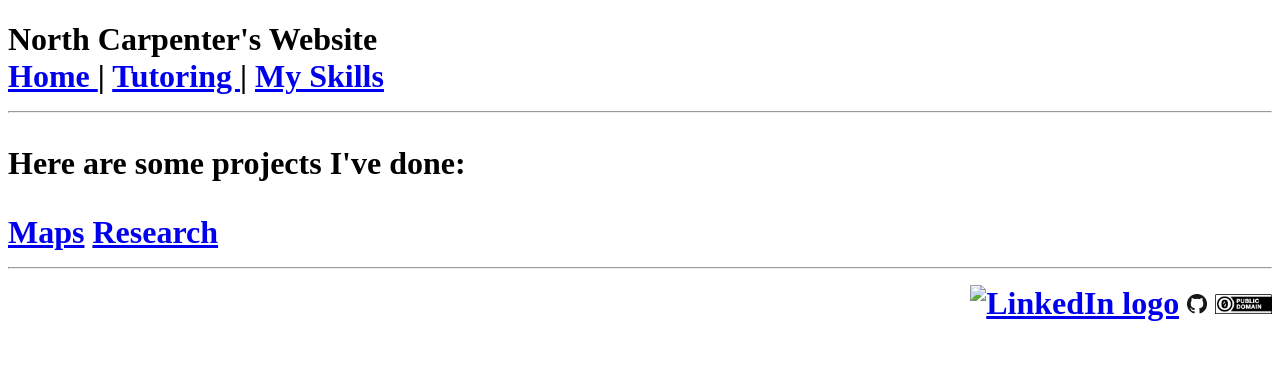
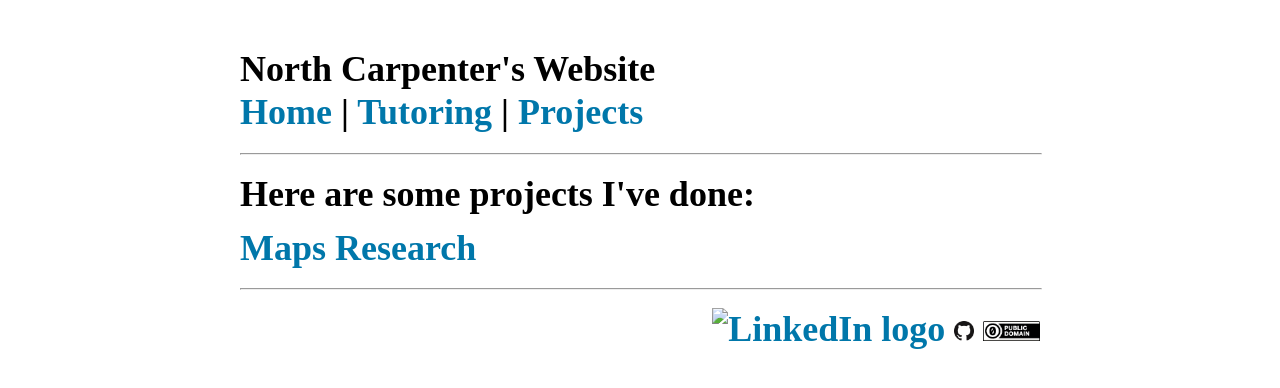
Before and after one commit to NorthCarpenter/NorthCarpenter.github.io, a Jekyll site: the page built from Projects/projects.html, in a window 1280 px wide. Shown: the top 388 px of the page. Built offline with Jekyll 4.4.1, drawn with Linux system fonts in a browser that asks for light colours.

Commit message:
header fix and map files

```diff
--- a/Projects/projects.html
+++ b/Projects/projects.html
@@ -1,5 +1,5 @@
 ---
-title: Tutoring
+title: Projects
 layout: default
 
 # A place for me to explain my experiance tutoring and how to contact me.
--- a/_data/navigation.yml
+++ b/_data/navigation.yml
@@ -10,5 +10,5 @@
   link: /
 - name: Tutoring
   link: /Tutoring.html
-- name: My Skills
-  link: /my-skills.html
+- name: Projects
+  link: Projects/projects.html
--- a/_includes/navigation.html
+++ b/_includes/navigation.html
@@ -2,6 +2,12 @@
     Use the baseurl as a prefix for each link in the navigation data.
     Apply highlight formatting if the URL matches the current page.
 {% endcomment %}
+
+<head>
+    <meta charset="utf-8">
+    <meta http-equiv="X-UA-Compatible" content="IE=edge">
+    <meta name="viewport" content="width=device-width, initial-scale=1.0">
+    <link rel="stylesheet" href="style.css">
 
 <body>
 <h1>{{ item.name }}<h1>
@@ -11,6 +17,7 @@
 </span>
 <span style="float: right;"></span>
 <nav>
+    <link rel="stylesheet" href="style.css">
     {%- for item in site.data.navigation %}
         <a href="{{ item.link | relative_url }}" {% if item.link == page.url %}class="current" {% endif %}>
             {{ item.name }}
--- a/_layouts/default.html
+++ b/_layouts/default.html
@@ -3,6 +3,9 @@
 
 
 <head>
+
+    <link rel="stylesheet" href="/style.css">
+
     <meta charset="utf-8">
     <meta http-equiv="X-UA-Compatible" content="IE=edge">
     <meta name="viewport" content="width=device-width, initial-scale=1.0">
@@ -17,11 +20,12 @@
         <script src="{{ site.baseurl }}{% link assets/js/analytics.js %}"></script>
     {% endif %}
 
-    <link rel="stylesheet" href="style.css">
-
 </head>
 
 <body>
+
+    <link rel="stylesheet" href="style.css">
+
     <!-- Navigation -->
     {% include navigation.html %}
 
--- /dev/null
+++ b/prettified.css
@@ -0,0 +1 @@
+.pln{color:#000}@media screen{.str{color:#080}.kwd{color:#008}.com{color:#800}.typ{color:#606}.lit{color:#066}.clo,.opn,.pun{color:#660}.tag{color:#008}.atn{color:#606}.atv{color:#080}.dec,.var{color:#606}.fun{color:red}}@media print,projection{.kwd,.tag,.typ{font-weight:700}.str{color:#060}.kwd{color:#006}.com{color:#600;font-style:italic}.typ{color:#404}.lit{color:#044}.clo,.opn,.pun{color:#440}.tag{color:#006}.atn{color:#404}.atv{color:#060}}pre.prettyprint{}ol.linenums{margin-top:0;margin-bottom:0}li.L0,li.L1,li.L2,li.L3,li.L5,li.L6,li.L7,li.L8{list-style-type:none}li.L1,li.L3,li.L5,li.L7,li.L9{background:#eee}
```
Also changed, not shown: Projects/Maps/maps.html (added), Projects/Research/research.html (added).
